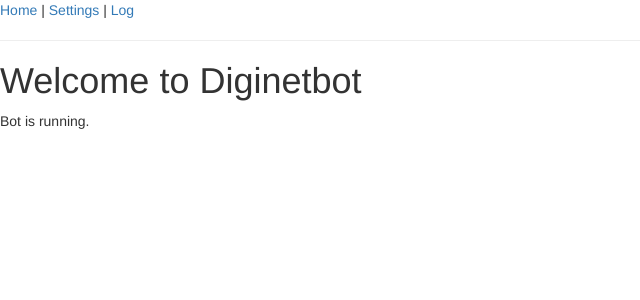
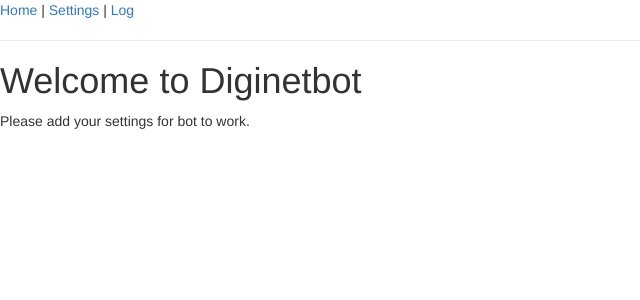
Before and after one commit to hathehuyen/diginetbot, a Flask app: page / in a window 1280 px wide. Shown: the top 300 px of the page, without its empty margins (0-640 px from the left). Run offline with Flask 2, Linux system fonts and the light colour scheme; some libraries are stand-ins or nearby versions.

Commit message:
Change index message

```diff
--- a/frontend/templates/index.html
+++ b/frontend/templates/index.html
@@ -2,5 +2,5 @@
 
 {% block content %}
     <h1>Welcome to Diginetbot</h1>
-    <div><p>Bot is running.</p></div>
+    <div><p>Please add your settings for bot to work.</p></div>
 {% endblock %}
```
